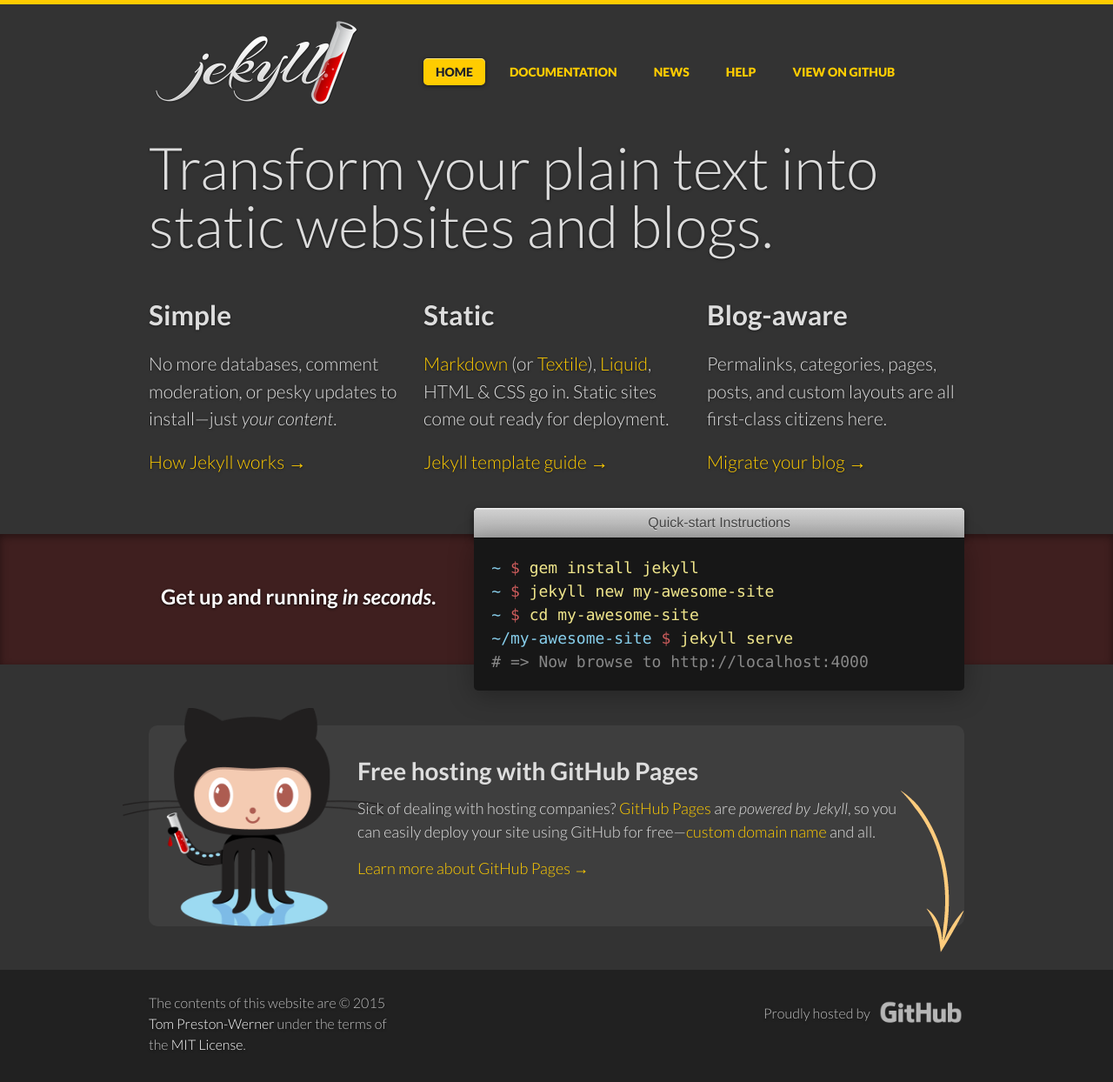
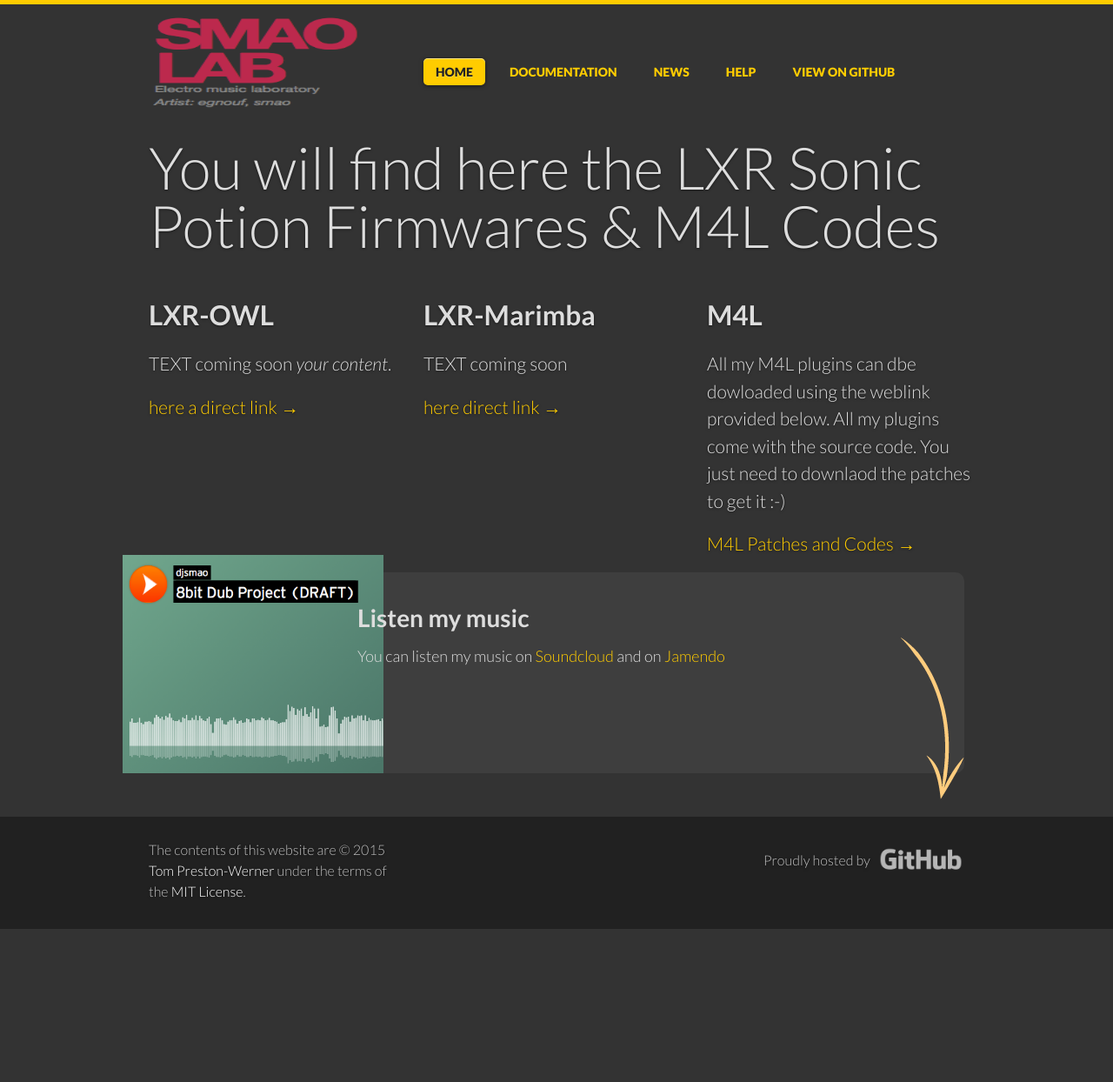
Before and after one commit to smaolab/github.io, a Jekyll site: the page built from index.html, in a window 1280 px wide. Shown: the whole page at 87% size. Built offline with Jekyll 4.4.1, drawn with Linux system fonts in a browser that asks for light colours; comment, search, counter and statistics services are not loaded; after the commit the page ends 1068 px from its top, so only the background shows below that.

Commit message:
Je repars

```diff
--- a/index.html
+++ b/index.html
@@ -1,86 +1,53 @@
 ---
 layout: default
-title: Jekyll &bull; Simple, blog-aware, static sites
+title: SMAOLAB Code Source &bull; LXR-OWL, LXR-MARIMBA, MaxForLive
 overview: true
 ---
 
 <section class="intro">
   <div class="grid">
     <div class="unit whole center-on-mobiles">
-      <p class="first">Transform your plain text into static&nbsp;websites and&nbsp;blogs.</p>
+      <p class="first">You will find here the LXR Sonic Potion Firmwares & M4L Codes</p>
     </div>
   </div>
 </section>
 <section class="features">
   <div class="grid">
     <div class="unit one-third">
-      <h2>Simple</h2>
+      <h2>LXR-OWL</h2>
       <p>
-        No more databases, comment moderation, or pesky updates to install—just <em>your content</em>.
+        TEXT coming soon <em>your content</em>.
       </p>
-      <a href="/docs/usage/">How Jekyll works &rarr;</a>
+      <a href="/docs/usage/">here a direct link &rarr;</a>
     </div>
     <div class="unit one-third">
-      <h2>Static</h2>
-      <p><a href="http://daringfireball.net/projects/markdown/">Markdown</a> (or <a href="http://redcloth.org/textile">Textile</a>), <a href="https://github.com/Shopify/liquid/wiki">Liquid</a>, HTML <span class="amp">&amp;</span> CSS go in. Static sites come out ready for deployment.</p>
-      <a href="/docs/templates/">Jekyll template guide &rarr;</a>
+      <h2>LXR-Marimba</h2>
+      <p>TEXT coming soon</p>
+      <a href="/docs/templates/">here direct link &rarr;</a>
     </div>
     <div class="unit one-third">
-      <h2>Blog-aware</h2>
+      <h2>M4L</h2>
       <p>
-        Permalinks, categories, pages, posts, and custom layouts are all first-class citizens here.
+        All my M4L plugins can dbe dowloaded using the weblink provided below. All my plugins come with the source code. You just need to downlaod the patches to get it :-)
       </p>
-      <a href="/docs/migrations/">Migrate your blog &rarr;</a>
+      <a href="http://maxforlive.com/library/index.php?by=any&q=egnouf">M4L Patches and Codes &rarr;</a>
     </div>
     <div class="clear"></div>
   </div>
 </section>
-<section class="quickstart">
-  <div class="grid">
-    <div class="unit golden-small center-on-mobiles">
-      <h3>Get up and running <em>in&nbsp;seconds</em>.</h3>
-    </div>
-    <div class="unit golden-large code">
-      <p class="title">Quick-start Instructions</p>
-      <div class="shell">
-        <p class="line">
-          <span class="path">~</span>
-          <span class="prompt">$</span>
-          <span class="command">gem install jekyll</span>
-        </p>
-        <p class="line">
-          <span class="path">~</span>
-          <span class="prompt">$</span>
-          <span class="command">jekyll new my-awesome-site</span>
-        </p>
-        <p class="line">
-          <span class="path">~</span>
-          <span class="prompt">$</span>
-          <span class="command">cd my-awesome-site</span>
-        </p>
-        <p class="line">
-          <span class="path">~/my-awesome-site</span>
-          <span class="prompt">$</span>
-          <span class="command">jekyll serve</span>
-        </p>
-        <p class="line">
-          <span class="output"># => Now browse to http://localhost:4000</span>
-        </p>
-      </div>
-    </div>
-    <div class="clear"></div>
-  </div>
-</section>
+
+
+
+
 <section class="free-hosting">
   <div class="grid">
     <div class="unit whole">
       <div class="grid pane">
         <div class="unit whole center-on-mobiles">
-          <img src="img/octojekyll.png" width="300" height="251" alt="Free Jekyll hosting on GitHub Pages">
+          <img src="img/soundcloud_thumbnail.png" width="300" height="251" alt="Free listening">
           <div class="pane-content">
-            <h2 class="center-on-mobiles"><strong>Free hosting</strong> with GitHub Pages</h2>
-            <p>Sick of dealing with hosting companies? <a href="http://pages.github.com/">GitHub Pages</a> are <em>powered by Jekyll</em>, so you can easily deploy your site using GitHub for free&mdash;<a href="https://help.github.com/articles/setting-up-a-custom-domain-with-pages">custom domain name</a> and&nbsp;all.</p>
-            <a href="http://pages.github.com/">Learn more about GitHub Pages &rarr;</a>
+            <h2 class="center-on-mobiles"><strong>Listen</strong> my music</h2>
+            <p>You can listen my music on <a href="http://soundcloud.com/djsmao">Soundcloud</a> and on <a href="https://www.jamendo.com/fr/artist/7392/smao">Jamendo</a>                      </p>
           </div>
         </div>
         <div class="clear"></div>
```
Also changed, not shown: img/logo-2x.png, img/soundcloud_thumbnail.png (added).
